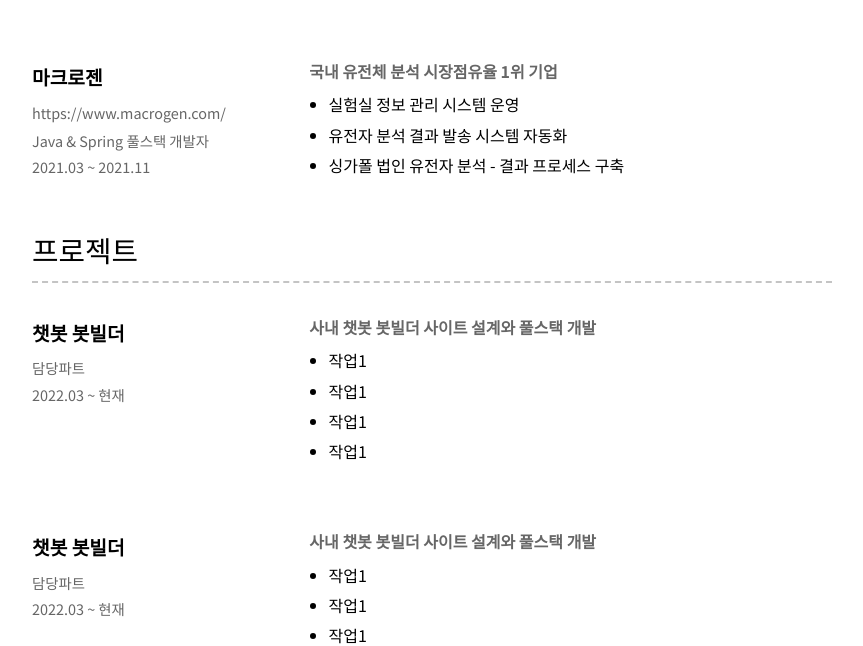
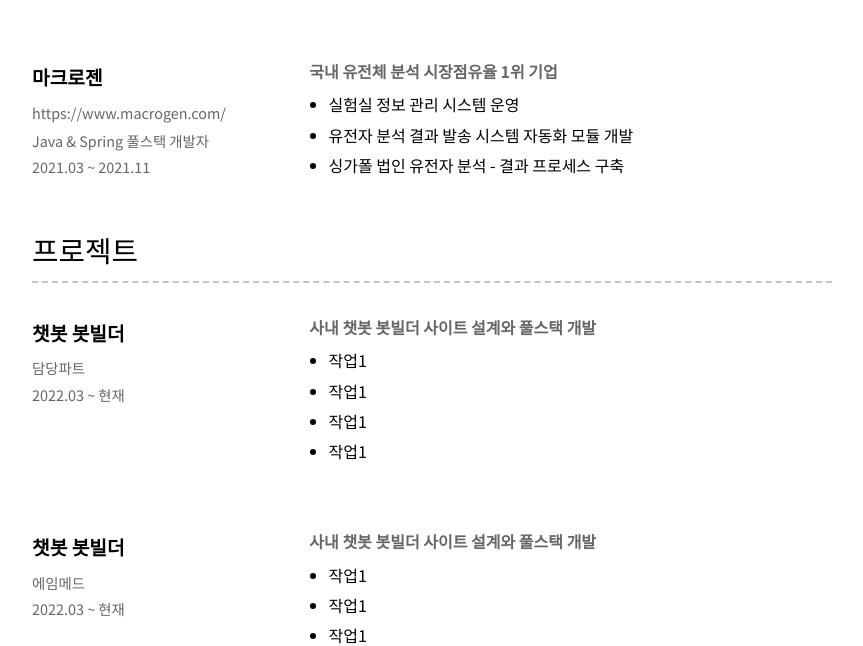
Before and after one commit to chaeyoo/chaeyoo.github.io, a React (Create React App) app: page / in a window 1280 px wide. Shown: the part 980-1626 px from the top of the page, without its empty margins (208-1071 px from the left). Built offline with nearby package versions, Linux system fonts and the light colour scheme.

Commit message:
[UPDATE] 이력서 수정

```diff
--- a/src/components/resume/Experience.jsx
+++ b/src/components/resume/Experience.jsx
@@ -43,7 +43,7 @@ export default function Experience() {
 							<p className="highlight">국내 유전체 분석 시장점유율 1위 기업</p>
 							<ul>
 								<li>실험실 정보 관리 시스템 운영</li>
-								<li>유전자 분석 결과 발송 시스템 자동화</li>
+								<li>유전자 분석 결과 발송 시스템 자동화 모듈 개발</li>
 								<li>싱가폴 법인 유전자 분석 - 결과 프로세스 구축 </li>
 							</ul>
 						</div>
--- a/src/components/resume/PersonalInfo.jsx
+++ b/src/components/resume/PersonalInfo.jsx
@@ -13,7 +13,7 @@ export default function PersonalInfo() {
 						</div>
 						<div>
 							<i className="icon blog"></i>
-							<a href="https://github.com/chaeyoo/blog">유채형의 블로그</a>
+							<a href="https://yoo-blog.tistory.com/">유채형의 블로그</a>
 						</div>
 						<div>
 							<i className="icon email"></i>chaeh0124@gmail.com
--- a/src/components/resume/Projects.jsx
+++ b/src/components/resume/Projects.jsx
@@ -29,7 +29,7 @@ export default function Projects() {
 						<div className="company-info">
 							<h3>챗봇 봇빌더</h3>
 
-							<p>담당파트</p>
+							<p>에임메드</p>
 							<p>2022.03 ~ 현재</p>
 						</div>
 						<div className="job-description">
```
